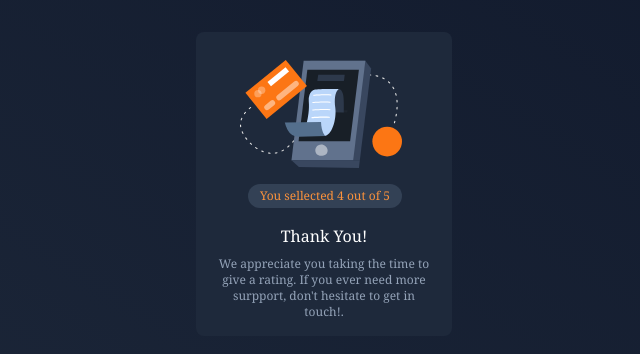
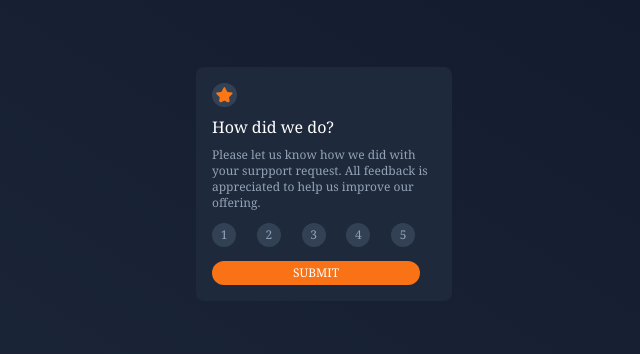
Before and after one commit to janeAnezi/Rate-Us, a website: page index.html in a window 1280 px wide. Shown: the part 216-570 px from the top of the page, without its empty margins (316-956 px from the left). Drawn offline with Linux system fonts and the light colour scheme.

Commit message:
add active

```diff
--- a/index.html
+++ b/index.html
@@ -8,7 +8,7 @@
 </head>
 <body class=" font-serif h-screen flex items-center justify-center bg-gradient-to-tr from-slate-800 to-slate-900">
     <div id="ratingcontainer" class="bg-slate-800 text-white p-4 w-64 rounded-lg">
-        <div id="successPage block ">
+        <div class="successPage hidden">
             <img class="ml-7 mt-3" src="./image/illustration-thank-you.svg" alt="a thank you svg">
             <p class="ml-9 inline-block w-[25]  bg-slate-700 text-orange-400 rounded-xl text-xs my-4 text-center px-3 py-1">You sellected <span class="num-selected">4 </span> out of <span class="total-num"> 5</span></p>
             <h1 class=" text-center">Thank You!</h1>
@@ -17,7 +17,7 @@
             </p>
         </div>
 
-        <div class="contentContainer hidden">
+        <div class="contentContainer ">
              <img class="bg-slate-700 rounded-full p-1" src="./image/icon-star.svg" alt="Icon start image">
             <h1 class="py-2">How did we do?</h1>
             <p class="text-slate-400 text-xs">Please let us know how we did with your surpport request.
@@ -28,7 +28,7 @@
                 <div class="bg-slate-700 hover:bg-slate-400 hover:text-white rounded-full inline-block w-6 p-1 cursor-pointer">2</div>
                 <div class="bg-slate-700 hover:bg-slate-400 hover:text-white rounded-full inline-block w-6 p-1 cursor-pointer">3</div>
                 <div class="bg-slate-700 hover:bg-slate-400 hover:text-white rounded-full inline-block w-6 p-1 cursor-pointer">4</div>
-                <div class="bg-slate-700 hover:bg-slate-400 hover:text-white rounded-full inline-block w-6 p-1 cursor-pointer">5</div>
+                <div class="active:bg-orange-400 bg-slate-700 hover:bg-slate-400 hover:text-white rounded-full inline-block w-6 p-1 cursor-pointer">5</div>
             </div>
             <button type="submit" class="bg-orange-500 hover:bg-slate-300 hover:text-orange-600 inline-block w-[13rem] p-1 text-xs rounded-xl cursor-pointer">SUBMIT</button>
         </div>
```
Also changed, not shown: src/main.css.
